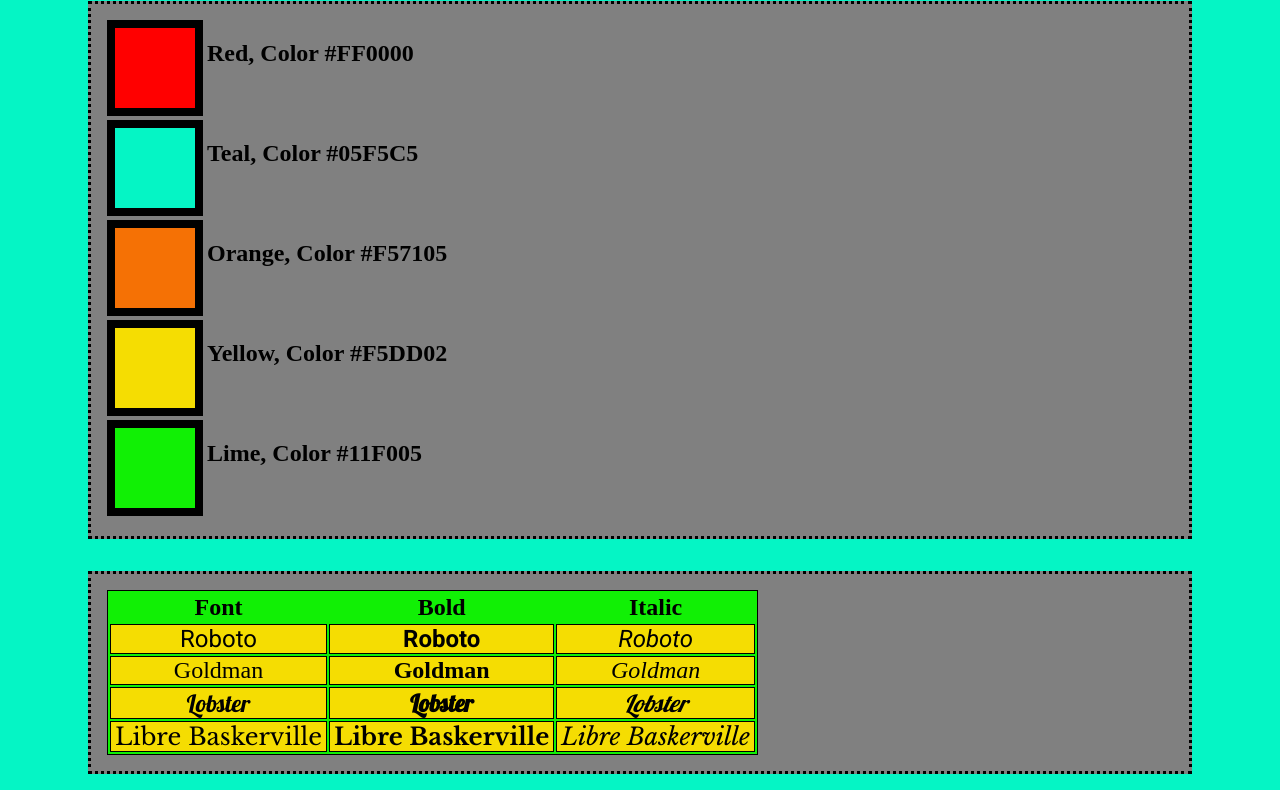
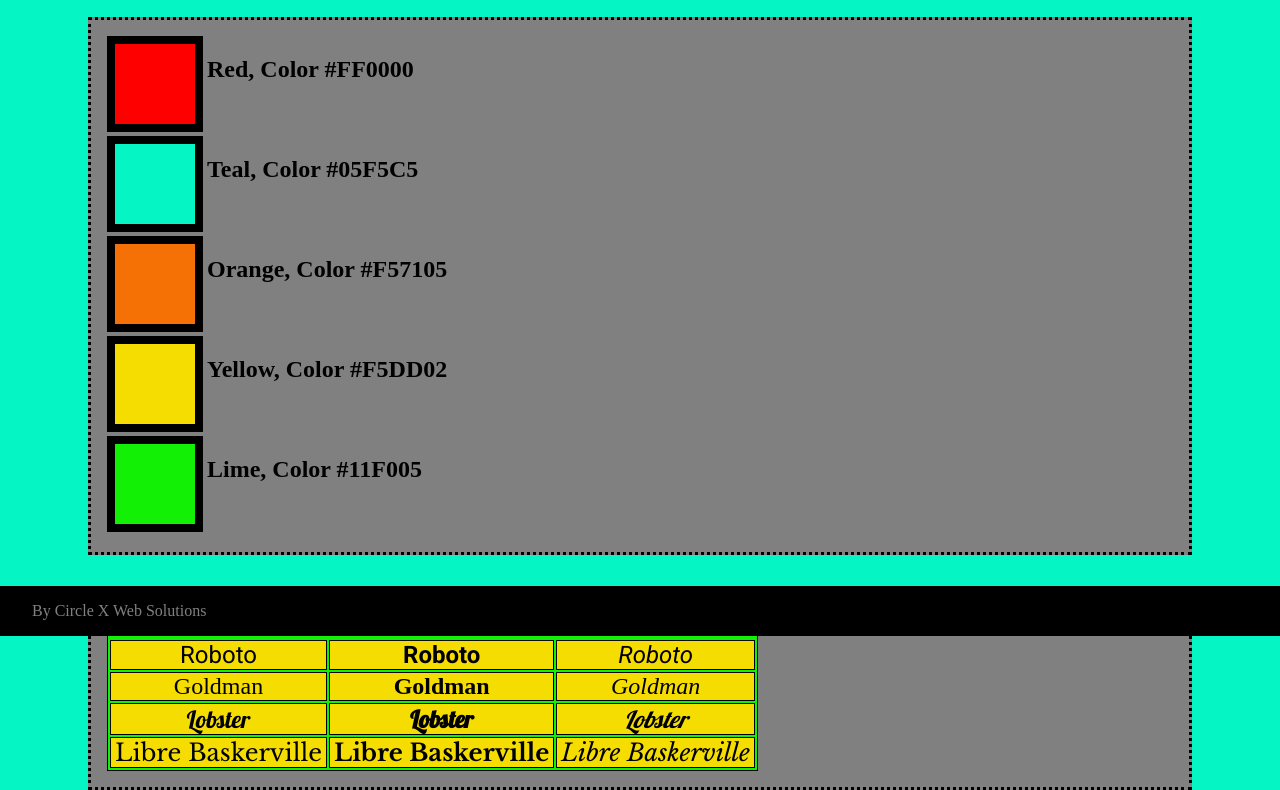
Before and after one commit to nicolinilr/web-design-system, a plain HTML site: page index.html in a window 1280 px wide. Shown: the part 164-954 px from the top of the page. Drawn offline with nearby package versions, Linux system fonts and the light colour scheme; a web font is replaced by a local one.

Commit message:
Add footer

```diff
--- a/index.html
+++ b/index.html
@@ -63,6 +63,10 @@
 
     </article>
 </main>
+
+<footer>
+    <p>By Circle X Web Solutions</p>
+</footer>
 </body>
 
 </html>
--- a/styles.css
+++ b/styles.css
@@ -38,7 +38,7 @@ nav a {
 
 header h1{
     position: relative;
-    margin-top: 6rem;
+    margin-top: 7rem;
     text-align: center;
 }
 
@@ -130,3 +130,16 @@ article {
 .libre {
     font-family: 'Libre Baskerville';
 }
+
+footer {
+    position: absolute;
+    background-color: black;
+    bottom: 0;
+    left: 0;
+    width: 100%;
+    color: gray;
+}
+
+footer p {
+    margin-left: 2rem;
+}
```
